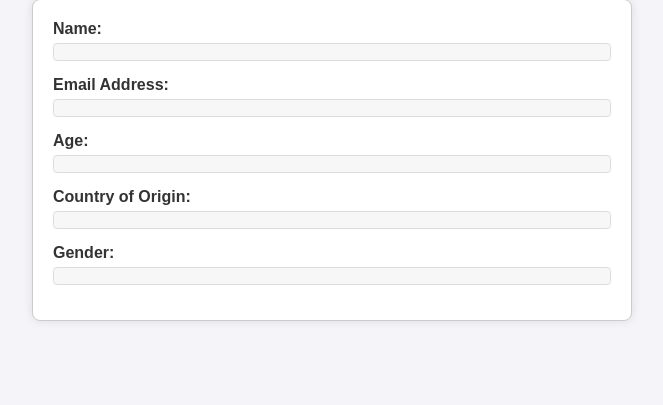
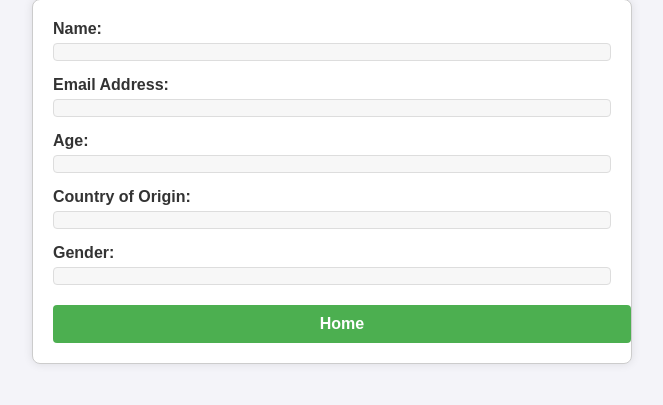
Before and after one commit to Bryium/Teleheal, a Django app: page /Profile/ in a window 1280 px wide. Shown: the part 101-506 px from the top of the page, without its empty margins (308-971 px from the left). Run offline with Django 5.2, Linux system fonts and the light colour scheme.

Commit message:
add a home button

```diff
--- a/Teleheal/templates/profile.html
+++ b/Teleheal/templates/profile.html
@@ -39,6 +39,21 @@
             border: 1px solid #ddd;
             border-radius: 4px;
         }
+        .home-button {
+            display: block;
+            width: 100%;
+            margin-top: 20px;
+            padding: 10px;
+            background-color: #4CAF50;
+            color: white;
+            text-align: center;
+            text-decoration: none;
+            font-weight: bold;
+            border-radius: 4px;
+        }
+        .home-button:hover {
+            background-color: #45a049;
+        }
     </style>
 </head>
 <body>
@@ -68,6 +83,9 @@
             <label for="gender">Gender:</label>
             <div class="field-value">{{ user_profile.gender }}</div>
         </div>
+
+        <!-- Home button -->
+        <a href="{% url 'home' %}" class="home-button">Home</a>
     </div>
 </body>
 </html>
```
